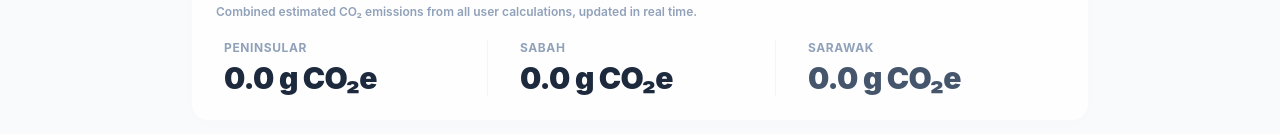
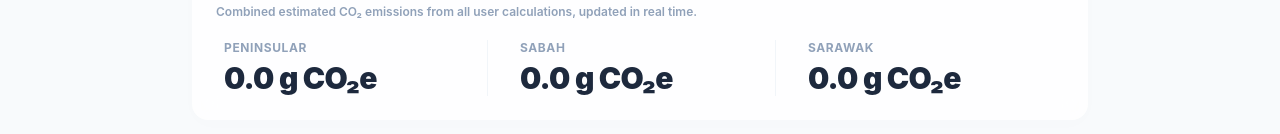
Before and after one commit to suemay4/streaming-carbon-app, a React (Vite) app: page /calculator in a window 1280 px wide. Shown: the part 1003-1137 px from the top of the page. Built offline with nearby package versions, Linux system fonts and the light colour scheme.

Commit message:
change text color

```diff
--- a/src/components/RegionalImpactBoard.jsx
+++ b/src/components/RegionalImpactBoard.jsx
@@ -76,7 +76,7 @@ export function RegionalImpactBoard() {
         {/* Sarawak */}
         <div className="space-y-1 px-4">
           <p className="text-xs font-bold uppercase tracking-wider text-slate-400">Sarawak</p>
-          <p className="text-2xl sm:text-3xl font-black text-slate-600 tracking-tight transition-all duration-500">
+          <p className="text-2xl sm:text-3xl font-black text-slate-800 tracking-tight transition-all duration-500">
             {formatEmissions(regionalData.sarawak)}
           </p>
         </div>
```
